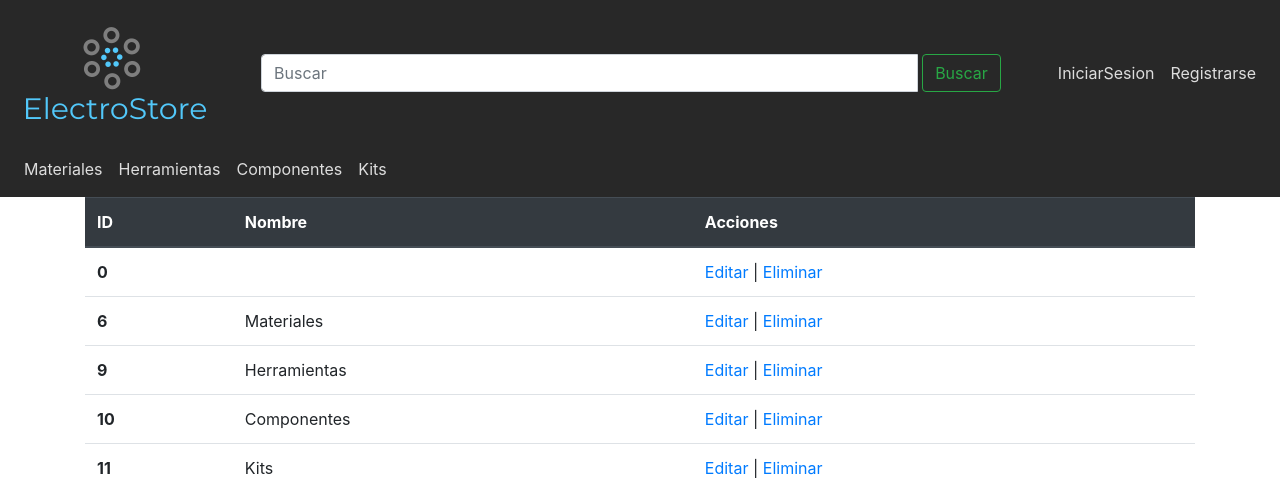
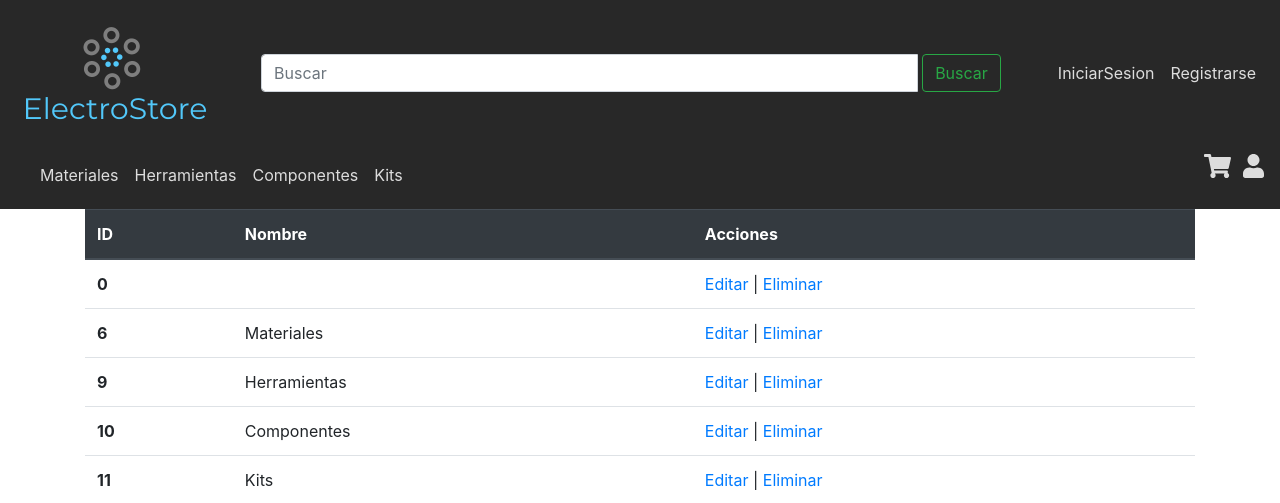
Before and after one commit to hect20/electroStore_django, a Django app: page /categoria_lista/ in a window 1280 px wide. Shown: the top 503 px of the page. Run offline with Django 3.2, Linux system fonts and the light colour scheme; data comes from the database, SQL or seed files in the repository; both versions use the stored data as it was after the commit; some libraries are stand-ins or nearby versions.

Commit message:
modificaciones varias + categorias dinamicas

```diff
--- a/electrostore/electrostore/settings.py
+++ b/electrostore/electrostore/settings.py
@@ -64,6 +64,7 @@ TEMPLATES = [
                 'django.template.context_processors.request',
                 'django.contrib.auth.context_processors.auth',
                 'django.contrib.messages.context_processors.messages',
+                'tiendaonline.context_processors.all_categorias',
             ],
         },
     },
--- /dev/null
+++ b/electrostore/tiendaonline/context_processors.py
@@ -0,0 +1,4 @@
+from tiendaonline.models import Categoria
+
+def all_categorias(request):
+    return {'categorias':Categoria.objects.all(),}  # Can change numbers for more/fewer posts
--- a/electrostore/tiendaonline/templates/main_bar.html
+++ b/electrostore/tiendaonline/templates/main_bar.html
@@ -1,4 +1,3 @@
-{% load static %}
 <header>
   <!--<div class="container">-->
   <nav class="navbar navbar-expand-md navbar-light">
@@ -11,16 +10,17 @@
 
     <div class="container-fluid">
       <div class="col-sm-12 search">
-        <form method="GET">
+          <form method="GET" action="{% url 'buscar' %}">
               <div id="custom-search-input">
                   <div class="input-group col-sm-12">
-              <input type="text" class="form-control" placeholder="Buscar" name="buscar" value="{{request.GET.buscar}}">
+                      <!---->
+                      <!---->
+                      <input type="text" class="form-control" placeholder="Buscar" name="buscado">
 
                       <span class="input-group-list">
                         <button class="btn btn-outline-success my-2 my-sm-0 mx-1" type="submit">Buscar</button>
                           <!--<button type="submit" class="boton btn-successs">Buscar</button>-->
                       </span>
-
                   </div>
               </div>
           </form>
@@ -28,66 +28,37 @@
     </div>
 
     <div class="collapse mr-md-0 navbar-collapse" id="navbarTogglerDemo01">
-      {% load has_group %}
       <ul class="navbar-nav ml-auto">
-        {% if user.is_authenticated %}
         <li class="nav-item text-inline">
-            <a class="nav-link" href="#">Hola, {{ user.username }}</a>
+          <a class="nav-link" href="#">IniciarSesion</a>
         </li>
-          <li class="nav-item text-inline">
-            <a class="nav-link" href="{% url 'cerrar_sesion' %}">Cerrar Sesion</a>
+        <li class="nav-item">
+          <a class="nav-link" href="#">Registrarse</a>
         </li>
-        {% else %}
-          <li class="nav-item text-inline">
-            <a class="nav-link" href="{% url 'iniciar_sesion' %}">IniciarSesion</a>
-          </li>
-          <li class="nav-item text-inline">
-            <a class="nav-link" href="{% url 'registrarse' %}">Registrarse</a>
-          </li>
-        {% endif %}
       </ul>
 
     </div>
   </nav>
 
-
   <nav class="navbar navbar-expand-lg navbar-light">
     <div class="collapse navbar-collapse" id="navbarTogglerDemo01">
       <ul class="navbar-nav list-inline text-xs-right">
+          {% for cat in categorias %}
           <li class="nav-item">
-          <a class="nav-link" href="{% url 'materiales' %}">Materiales</a>
+              <a class="nav-link" href="/categorias/{{cat.id}}">{{cat.nombre}}</a>
           </li>
-        <li class="nav-item">
-          <a class="nav-link" href="{% url 'herramientas' %}">Herramientas</a>
-        </li>
-        <li class="nav-item">
-          <a class="nav-link" href="{% url 'componentes' %}">Componentes</a>
-        </li>
-        <li class="nav-item">
-          <a class="nav-link" href="{% url 'kits' %}">Kits</a>
-        </li>
-        {% if user.is_staff %}
-        <li class="nav-item">
-          <a class="nav-link" href="#">Administrar Personal</a>
-        </li>
-        {% endif %}
-
+          {% endfor %}
       </ul>
     </div>
-    {% if user.is_authenticated %}
     <ul class="icons-header list-inline text-xs-right">
       <li class="list-inline-item">
         <a href="#"><i class="fas fa-shopping-cart"></i></a>
       </li>
       <li class="list-inline-item">
-        <a href="#"><i class="fas fa-heart"></i></a>
-      </li>
-      <li class="list-inline-item">
         <a href="#"><i class="fas fa-user"></i></a>
       </li>
+
     </ul>
-    {% endif %}
-
   </nav>
   <!--</div>   -->
 </header>
--- a/electrostore/tiendaonline/urls.py
+++ b/electrostore/tiendaonline/urls.py
@@ -4,20 +4,23 @@ from tiendaonline import views
 
 urlpatterns = [
     path('',views.producto_promocion.as_view(), name='home'),
+
+    ##
+    path('categorias/<int:pk>',views.mostrar_categoria.as_view(), name='categorias'),
+    path('producto_detalle/<int:pk>/',views.ProductoDetalle.as_view(), name='producto_detalle'),
+    ##
+
     ##
     path('producto_alta/' ,views.ProductoAlta.as_view(), name='producto_alta'),
     path('lista_productos/',views.listaProductos.as_view(), name='lista_productos'),
     path('lista_productos/eliminar/<int:id>/', views.eliminar_producto, name='eliminar_producto'),
     path('lista_productos/<int:id>/', views.editar_producto, name='editar_producto'),
-    path('detalle-producto/<int:id>/',views.detalleProducto, name='detalleProducto'),
+    #path('detalle-producto/<int:id>/',views.detalleProducto, name='detalleProducto'),
 
     ##
     path('buscar/',views.buscarProducto, name='buscar'),
     ##
-    path('materiales/',views.materiales.as_view(), name='materiales'),
-    path('herramientas/',views.herramientas.as_view(), name='herramientas'),
-    path('componentes/',views.componentes.as_view(), name='componentes'),
-    path('kits/',views.kits.as_view(), name='kits'),
+
     ##
     path('carro/',views.carrito, name='carro'),
     ##
--- a/electrostore/tiendaonline/views.py
+++ b/electrostore/tiendaonline/views.py
@@ -3,46 +3,41 @@ from django.shortcuts import render, HttpResponse, get_object_or_404, redirect,
 from .forms import Productoform, ProductoDetalle_form, EditarProductoForm, CategoriaForm
 
 # hector
-from django.views.generic import ListView, CreateView
+from django.views.generic import ListView, CreateView, DetailView
 from django.db.models import Q
 from .models import Producto, Foto, Categoria
 
 
 # Create your views here.
 
-class materiales(ListView):
-    model = Producto
-    template_name = 'materiales.html'
-    context_object_name = 'tipoMaterial'
+####
 
-    def get_queryset(self):
-        return Producto.objects.filter(categoria__nombre='Materiales')
+class mostrar_categoria(ListView):
+	model= Producto
+	template_name= 'categoria.html'
+	context_object_name='productoss'
+	def get_queryset(self):
+		return Producto.objects.filter(categoria=self.kwargs['pk'])
+
+class ProductoDetalle(DetailView):
+	model= Producto
+	template_name= 'producto_detalle.html'
+	context_object_name= 'producto'
+	def get_context_data(self,**kwargs):
+		context= super().get_context_data(**kwargs)
+		producto= self.object
+		precioFinal= producto.precio - ((producto.precio * producto.promocion) / 100)
+		descuento= producto.precio != precioFinal
+
+		context['precioFinal']= precioFinal
+		context['descuento']= descuento
+		return context
 
 
-class herramientas(ListView):
-    model = Producto
-    template_name = 'herramientas.html'
-    context_object_name = 'tipoHerramientas'
-
-    def get_queryset(self):
-        return Producto.objects.filter(categoria__nombre='Herramientas')
+#####
 
 
-class componentes(ListView):
-    model = Producto
-    template_name = 'componentes.html'
-    context_object_name = 'tipoComponentes'
 
-    def get_queryset(self):
-        return Producto.objects.filter(categoria__nombre='Componentes')
-
-
-class kits(ListView):
-    model = Producto
-    template_name = 'kits.html'
-    context_object_name = 'tipoKits'
-    def get_queryset(self):
-        return Producto.objects.filter(categoria__nombre='kits de arduino')
 
 
 
@@ -88,26 +83,6 @@ def buscarProducto(request):
     return render(request, 'search_results.html', {'productos': productos})
 
 
-def detalleProducto(request, id):
-    imagenes = Foto.objects.filter(producto=id)
-    producto = get_object_or_404(Producto, pk=id)
-
-    precioFinal = producto.precio - \
-        ((producto.precio * producto.promocion) / 100)
-    descuento = producto.precio != precioFinal  # boolean para prueba
-
-    if request.method == "POST":
-        formulario = ProductoDetalle_form(request.POST, instance=producto)
-
-        if formulario.is_valid():
-            producto = formulario.save(commit=False)
-
-            producto.save()
-
-            return redirect('home')
-    else:
-        formulario = ProductoDetalle_form(instance=producto)
-    return render(request, 'productodetalle.html', {'producto': producto, 'imagenes': imagenes, 'precioFinal': precioFinal, 'descuento': descuento})
 
 
 def carrito(request):
```
Also changed, not shown: electrostore/tiendaonline/templates/categoria.html (added, +15 -0 lines), electrostore/db.sqlite3, electrostore/tiendaonline/templates/categorias.html (deleted), electrostore/tiendaonline/templates/producto_detalle.html (renamed from electrostore/tiendaonline/templates/productodetalle.html). Lines whose indentation alone changed are shown as unchanged.
